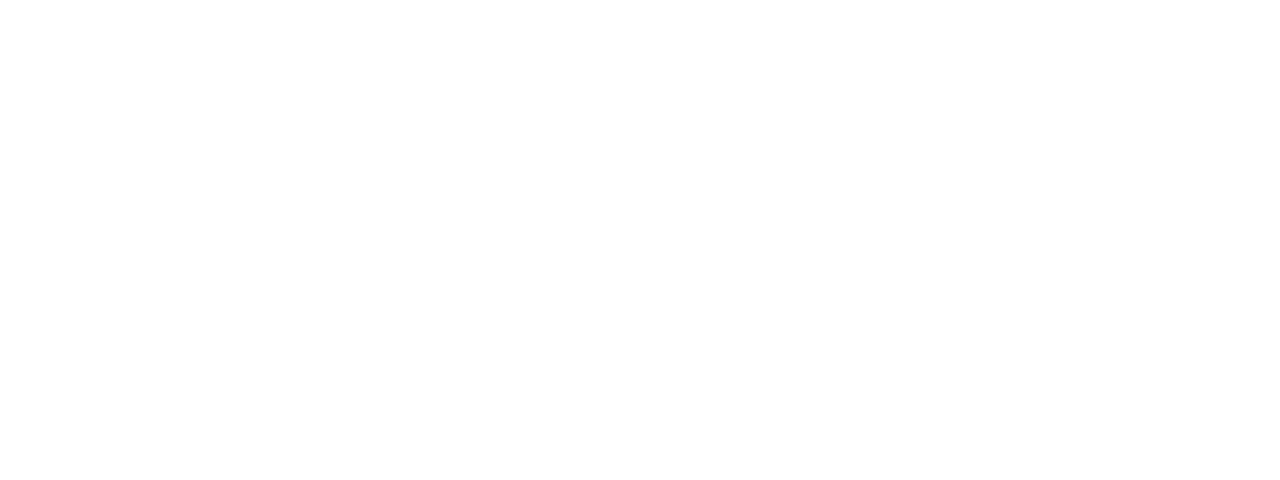
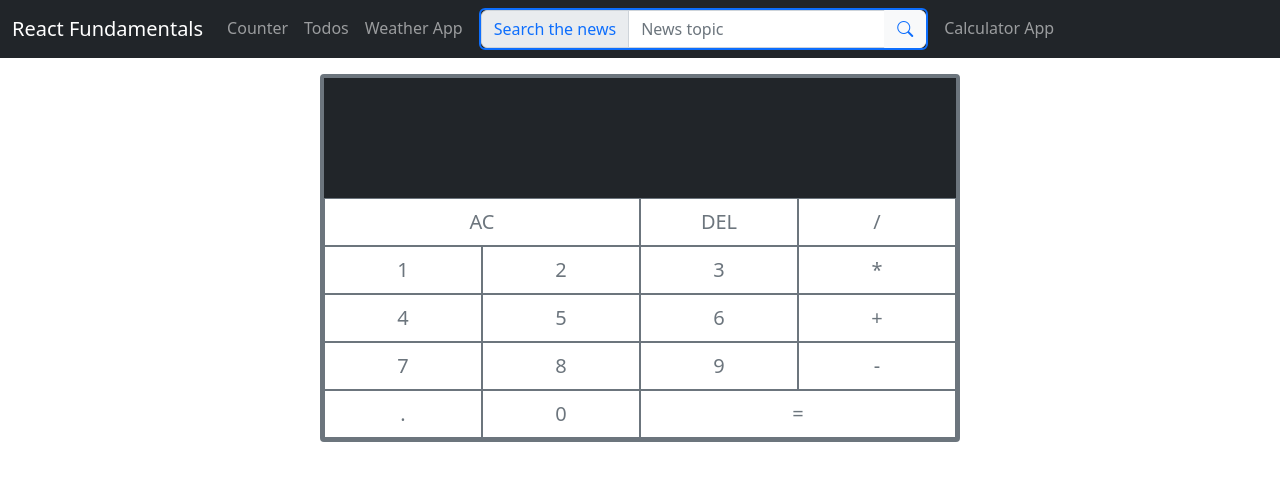
Before and after one commit to jonathanfady/react-fundamentals, a React (Create React App) app: page /calculator in a window 1280 px wide. Before the commit this address had no page. Shown: the top 480 px of the page. Built offline with nearby package versions, Linux system fonts and the light colour scheme.

Commit message:
Add Calculator App, to train some more with useReducer.

```diff
--- /dev/null
+++ b/src/Calculator/Calculator.js
@@ -0,0 +1,127 @@
+import { useReducer } from "react";
+import DigitButton from "./DigitButton";
+import OperationButton from "./OperationButton";
+
+export const ACTIONS = {
+    ADD_DIGIT: 'add-digit',
+    CHOOSE_OPERATION: 'choose-operation',
+    CLEAR: 'clear',
+    DELETE_DIGIT: 'delete-digit',
+    EVALUATE: 'evaluate'
+}
+
+function reducer(state, { type, payload }) {
+    switch (type) {
+        case ACTIONS.ADD_DIGIT:
+            if (state.overwrite === true) return { ...state, currentOperand: payload.digit, overwrite: false };
+            if (payload.digit === "0" && state.currentOperand === "0") return state;
+            if (payload.digit === "." && state.currentOperand.includes(".")) return state;
+
+            return { ...state, currentOperand: `${state.currentOperand || ""}${payload.digit}` };
+
+        case ACTIONS.CHOOSE_OPERATION:
+            if (state.currentOperand == null && state.previousOperand == null) return state;
+
+            if (state.currentOperand == null) {
+                return { ...state, operation: payload.operation };
+            }
+
+            if (state.previousOperand == null) {
+                return { ...state, currentOperand: null, previousOperand: state.currentOperand, operation: payload.operation };
+            }
+
+            return { ...state, currentOperand: null, previousOperand: evaluate(state), operation: payload.operation };
+
+        case ACTIONS.CLEAR:
+            return {};
+
+        case ACTIONS.DELETE_DIGIT:
+            if (state.overwrite === true) return { ...state, currentOperand: null, overwrite: false };
+            if (state.currentOperand == null) return state;
+            if (state.currentOperand.length === 1) return { ...state, currentOperand: null };
+
+            return { ...state, currentOperand: state.currentOperand.slice(0, -1) };
+
+        case ACTIONS.EVALUATE:
+            if (state.currentOperand == null || state.previousOperand == null || state.operation == null) return state;
+            return { ...state, currentOperand: evaluate(state), previousOperand: null, operation: null, overwrite: true };
+
+        default:
+            return state;
+    }
+}
+
+function evaluate({ currentOperand, previousOperand, operation }) {
+    const prev = parseFloat(previousOperand);
+    const current = parseFloat(currentOperand);
+
+    if (isNaN(prev) || isNaN(current)) return "";
+
+    let computation = "";
+    switch (operation) {
+        case "/":
+            computation = prev / current;
+            break;
+        case "*":
+            computation = prev * current;
+            break;
+        case "+":
+            computation = prev + current;
+            break;
+        case "-":
+            computation = prev - current;
+            break;
+        default:
+            break;
+    }
+
+    return computation.toString();
+}
+
+const INTEGER_FORMATTER = new Intl.NumberFormat("fr-fr", {
+    maximumFractionDigits: 0,
+});
+
+function formatOperand(operand) {
+    if (operand == null) return null;
+    const [integer, decimal] = operand.split('.');
+    if (decimal == null) return INTEGER_FORMATTER.format(integer);
+    return `${INTEGER_FORMATTER.format(integer)}.${decimal}`;
+}
+
+export default function Calculator(props) {
+    const [{ currentOperand, previousOperand, operation }, dispatch] = useReducer(reducer, {});
+
+    return (
+        <>
+            <div className="container mt-3 px-0 justify-content-center border border-4 border-secondary rounded-1" style={{ maxWidth: '40rem' }}>
+                <div className="col-12 p-2 bg-dark text-light text-end text-break">
+                    <div className="text-muted h4" style={{ minHeight: '3rem' }}>{formatOperand(previousOperand)} {operation}</div>
+                    <div className="h1 mb-0" style={{ minHeight: '3rem' }}>{formatOperand(currentOperand)}</div>
+                </div>
+                <button className="btn btn-lg rounded-0 btn-outline-secondary col-6"
+                    onClick={() => (dispatch({ type: ACTIONS.CLEAR }))}>AC</button>
+                <button className="btn btn-lg rounded-0 btn-outline-secondary col-3"
+                    onClick={() => (dispatch({ type: ACTIONS.DELETE_DIGIT }))}>DEL</button>
+                <OperationButton dispatch={dispatch} operation="/" />
+                <DigitButton dispatch={dispatch} digit="1" />
+                <DigitButton dispatch={dispatch} digit="2" />
+                <DigitButton dispatch={dispatch} digit="3" />
+                <OperationButton dispatch={dispatch} operation="*" />
+                <DigitButton dispatch={dispatch} digit="4" />
+                <DigitButton dispatch={dispatch} digit="5" />
+                <DigitButton dispatch={dispatch} digit="6" />
+                <OperationButton dispatch={dispatch} operation="+" />
+                <DigitButton dispatch={dispatch} digit="7" />
+                <DigitButton dispatch={dispatch} digit="8" />
+                <DigitButton dispatch={dispatch} digit="9" />
+                <OperationButton dispatch={dispatch} operation="-" />
+                <DigitButton dispatch={dispatch} digit="." />
+                <DigitButton dispatch={dispatch} digit="0" />
+                <button className="btn btn-lg rounded-0 btn-outline-secondary col-6"
+                    onClick={() => (dispatch({ type: ACTIONS.EVALUATE }))}>=</button>
+            </div>
+
+        </>
+    )
+}
--- /dev/null
+++ b/src/Calculator/DigitButton.js
@@ -0,0 +1,10 @@
+import { ACTIONS } from "./Calculator";
+
+export default function DigitButton({ dispatch, digit }) {
+    return (
+        <>
+            <button className="btn btn-lg rounded-0 btn-outline-secondary col-3"
+                onClick={() => dispatch({ type: ACTIONS.ADD_DIGIT, payload: { digit: digit } })}>{digit}</button>
+        </>
+    )
+}
--- /dev/null
+++ b/src/Calculator/OperationButton.js
@@ -0,0 +1,10 @@
+import { ACTIONS } from "./Calculator";
+
+export default function OperationButton({ dispatch, operation }) {
+    return (
+        <>
+            <button className="btn btn-lg rounded-0 btn-outline-secondary col-3"
+                onClick={() => dispatch({ type: ACTIONS.CHOOSE_OPERATION, payload: { operation: operation } })}>{operation}</button>
+        </>
+    )
+}
--- a/src/Navbar.js
+++ b/src/Navbar.js
@@ -33,13 +33,16 @@ export default function Navbar(props) {
                         <li className="nav-item">
                             <Link to="/weather" className="nav-link">Weather App</Link>
                         </li>
-                        <form className="d-flex ms-2" role="search" onSubmit={handleNewsTopicFromSubmit}>
+                        <form className="d-flex mx-2" role="search" onSubmit={handleNewsTopicFromSubmit}>
                             <div className="input-group border border-2 rounded border-primary">
                                 <span className="input-group-text text-primary" id="basic-addon1">Search the news</span>
                                 <input className="form-control" type="text" placeholder="News topic" aria-label="Search" ref={newsTopic} onChange={handleNewsTopicChange} />
                                 <Link id="newsTopicLink" to={`/news/${news}`} className="btn btn-light"><i className="bi bi-search text-primary"></i></Link>
                             </div>
                         </form>
+                        <li className="nav-item">
+                            <Link to="/calculator" className="nav-link">Calculator App</Link>
+                        </li>
                     </ul>
                 </div>
             </div>
--- a/src/index.js
+++ b/src/index.js
@@ -11,6 +11,7 @@ import Counter from './Counter';
 import Todos from './Todos';
 import WeatherApp from './WeatherApp';
 import News from './News';
+import Calculator from './Calculator/Calculator';
 
 const root = ReactDOM.createRoot(document.getElementById('root'));
 
@@ -26,6 +27,7 @@ root.render(
                     <Route path="/news">
                         <Route path=":newsTopic" element={<News />} />
                     </Route>
+                    <Route path="/calculator" element={<Calculator />} />
                 </Route>
             </Routes>
         </Router>
```
